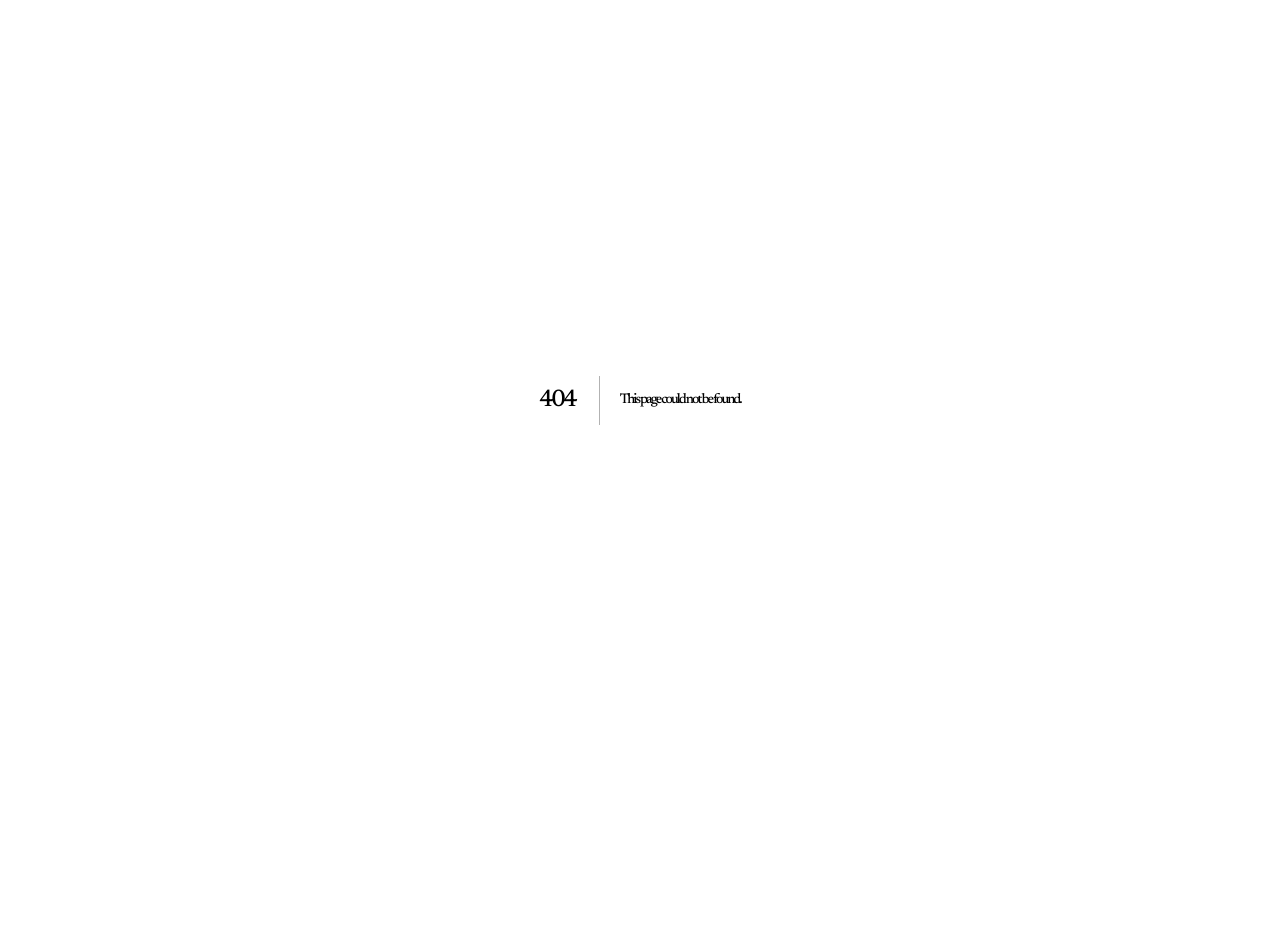
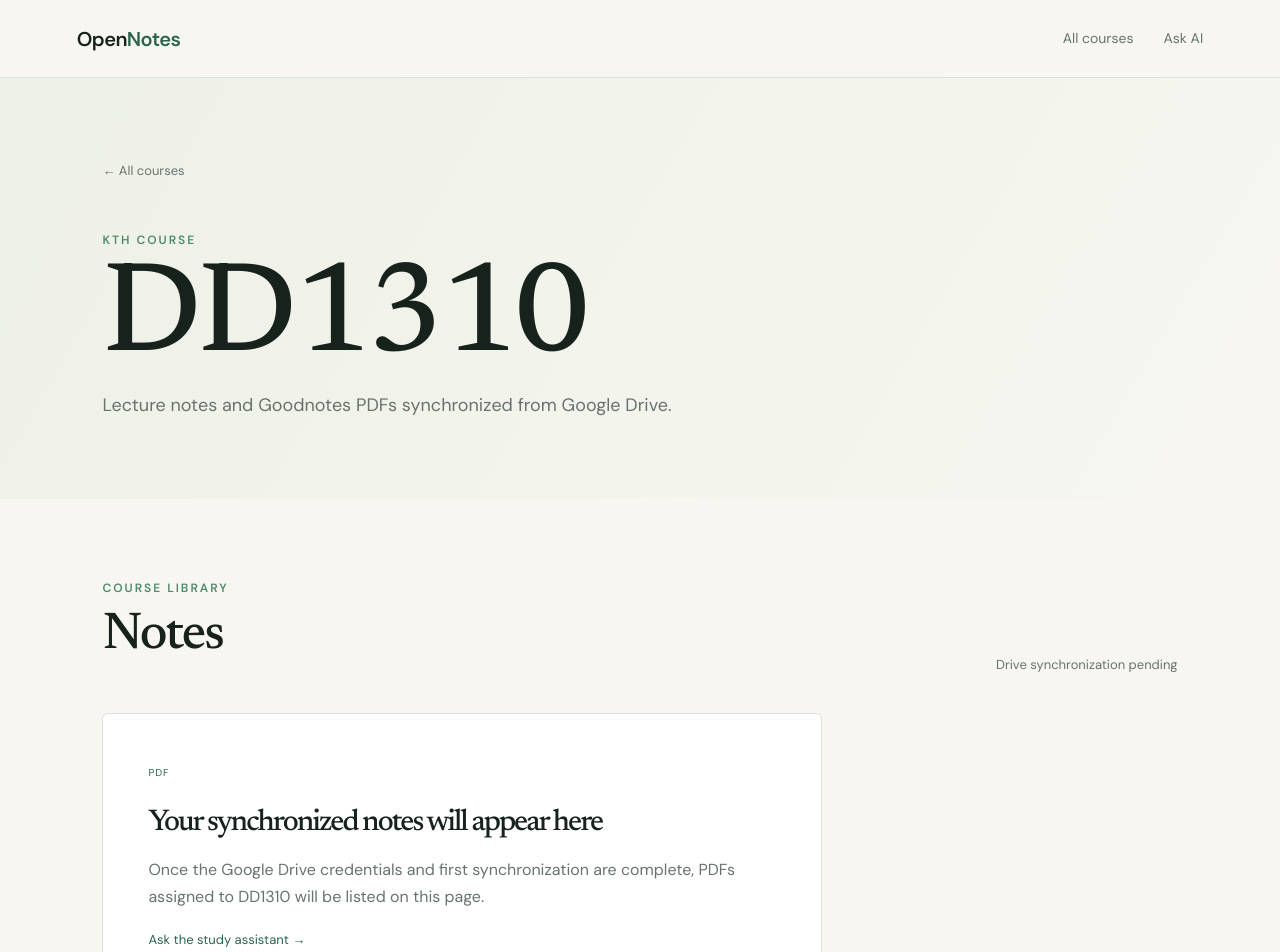
Before and after one commit to fille9904/OpenNotes, a Next.js app: page /courses/DD1310 in a window 1280 px wide. Before the commit this address had no page. Shown: the top 952 px of the page. Before the commit the page ends 800 px from the top, so only its background shows below. Built offline with nearby package versions, Linux system fonts and the light colour scheme.

Commit message:
Make course cards navigable

```diff
--- /dev/null
+++ b/app/courses/[course]/course.module.css
@@ -0,0 +1,10 @@
+.hero { padding: 80px max(8vw, 24px); background: linear-gradient(120deg, #eef1e7, transparent); }
+.hero h1 { font-size: clamp(68px, 10vw, 130px); margin: 12px 0; }
+.hero > p:last-child { color: #68736d; font-size: 18px; }
+.back { display: inline-block; margin-bottom: 50px; color: #68736d; font-size: 13px; text-decoration: none; }
+.notes { padding: 80px max(8vw, 24px); min-height: 420px; }
+.empty { padding: 45px; background: white; border: 1px solid #dce0dc; border-radius: 6px; max-width: 720px; }
+.empty > span { color: #2d654c; font-size: 10px; text-transform: uppercase; letter-spacing: 1px; }
+.empty h3 { font-size: 30px; margin: 18px 0 10px; }
+.empty p { color: #68736d; line-height: 1.7; }
+.empty a { display: inline-block; margin-top: 20px; color: #2d654c; font-size: 13px; }
--- /dev/null
+++ b/app/courses/[course]/page.tsx
@@ -0,0 +1,19 @@
+import Link from "next/link";
+import { isCourseCode } from "@/lib/courses";
+import { notFound } from "next/navigation";
+import styles from "./course.module.css";
+
+export default async function CoursePage({ params }: { params: Promise<{ course: string }> }) {
+  const { course } = await params;
+  if (!isCourseCode(course)) notFound();
+  return (
+    <main>
+      <header className="site-header"><Link className="brand" href="/">Open<span>Notes</span></Link><nav><Link href="/#courses">All courses</Link><Link href="/#assistant">Ask AI</Link></nav></header>
+      <section className={styles.hero}><Link className={styles.back} href="/#courses">← All courses</Link><p className="eyebrow">KTH course</p><h1>{course}</h1><p>Lecture notes and Goodnotes PDFs synchronized from Google Drive.</p></section>
+      <section className={styles.notes}>
+        <div className="section-heading"><div><p className="eyebrow">Course library</p><h2>Notes</h2></div><p>Drive synchronization pending</p></div>
+        <div className={styles.empty}><span>PDF</span><h3>Your synchronized notes will appear here</h3><p>Once the Google Drive credentials and first synchronization are complete, PDFs assigned to {course} will be listed on this page.</p><Link href="/#assistant">Ask the study assistant →</Link></div>
+      </section>
+    </main>
+  );
+}
--- a/app/page.tsx
+++ b/app/page.tsx
@@ -1,6 +1,6 @@
 import StudyAssistant from "@/components/study-assistant";
-
-const courses = ["SF1546", "DD1310", "SG1133", "SF1626", "SF1624", "SA1007"];
+import Link from "next/link";
+import { courses } from "@/lib/courses";
 
 export default function Home() {
   return (
@@ -20,7 +20,7 @@ export default function Home() {
       <section className="courses" id="courses">
         <div className="section-heading"><div><p className="eyebrow">Drive library</p><h2>Your courses</h2></div><p>Synced from KTH / År 1</p></div>
         <div className="course-grid">
-          {courses.map((course) => <article className="course-card" key={course}><span>Course</span><h3>{course}</h3><p>Goodnotes PDFs and lecture material</p><div>Open course <b>→</b></div></article>)}
+          {courses.map((course) => <Link className="course-card" href={`/courses/${course}`} key={course}><span>Course</span><h3>{course}</h3><p>Goodnotes PDFs and lecture material</p><div>Open course <b>→</b></div></Link>)}
         </div>
       </section>
 
--- /dev/null
+++ b/lib/courses.ts
@@ -0,0 +1,5 @@
+export const courses = ["SF1546", "DD1310", "SG1133", "SF1626", "SF1624", "SA1007"] as const;
+
+export function isCourseCode(value: string): value is (typeof courses)[number] {
+  return courses.includes(value as (typeof courses)[number]);
+}
```
